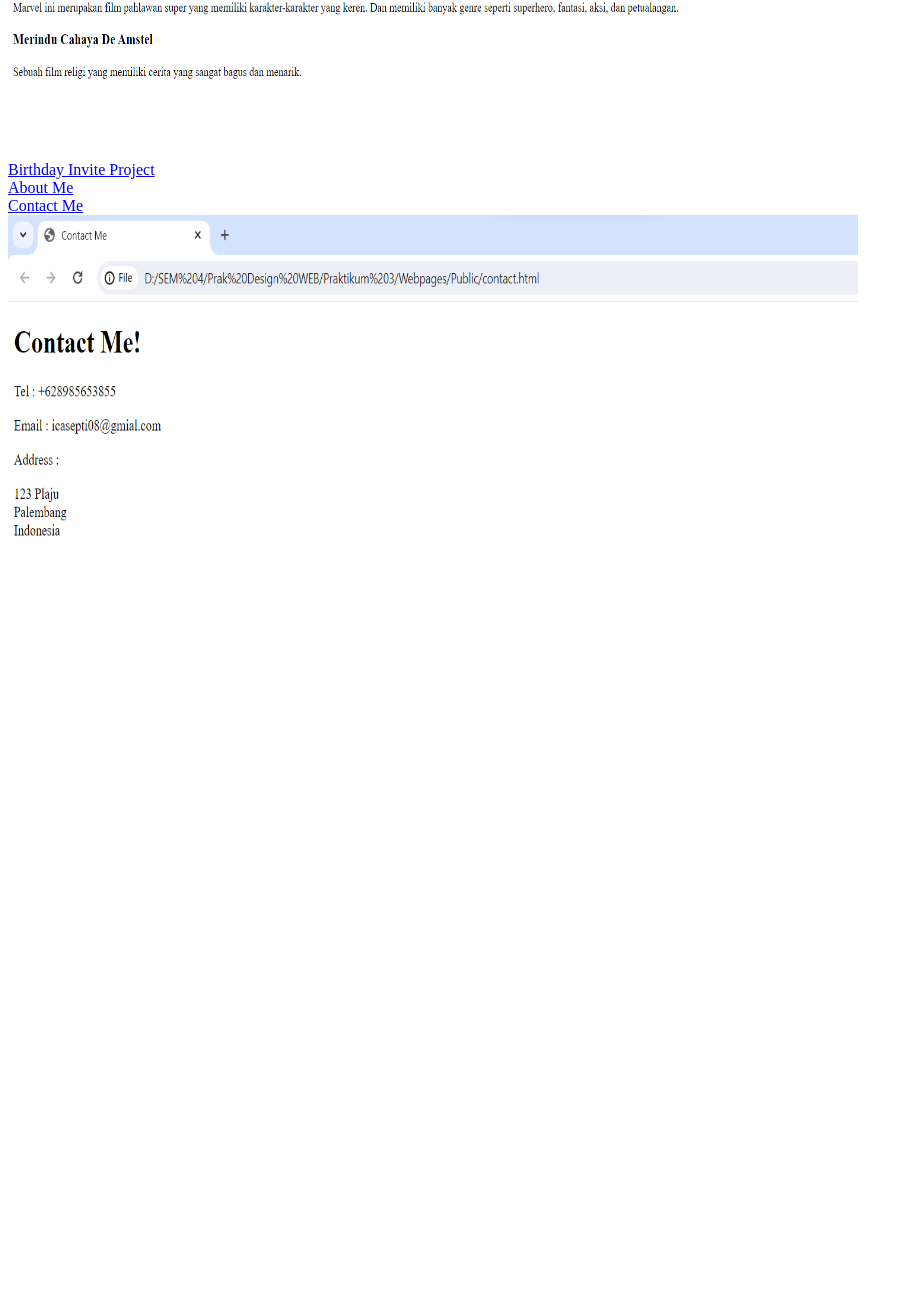
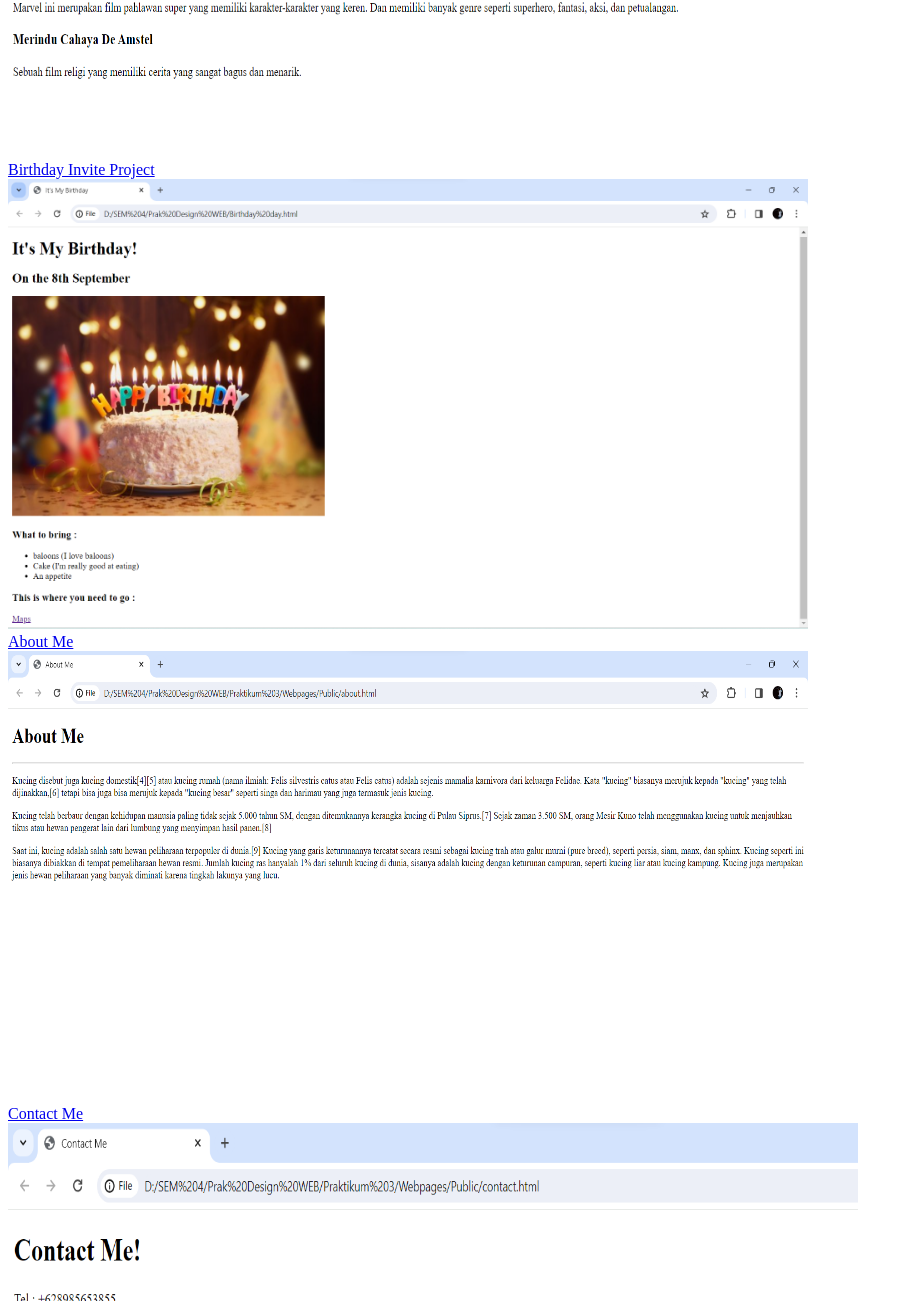
Before and after one commit to Septifrilisya08/MultipageWebsite, a plain HTML site: page index.html in a window 1280 px wide. Shown: the part 448-1749 px from the top of the page, without its empty margins (0-913 px from the left). Before the commit the page ends 1125 px from the top, so only its background shows below. Drawn offline with Linux system fonts and the light colour scheme.

Commit message:
Update index.html

```diff
--- a/index.html
+++ b/index.html
@@ -10,7 +10,9 @@
 	<a href="./public/bestmovie.html">Movie Rangking Project</a> <br>
 	<img src="./asset/images/bestmovie.png" alt="bestmovie" width="800" height="450"> <br>
 	<a href="./public/Birthday day.html">Birthday Invite Project</a> <br>
+	<img src="./asset/images/birthday.png" alt="bestmovie" width="800" height="450"> <br>
 	<a href="./public/about.html">About Me</a> <br>
+	<img src="./asset/images/aboutMe.png" alt="bestmovie" width="800" height="450"> <br>
 	<a href="./public/contact.html">Contact Me</a> <br>
 	<img src="./asset/images/contact.png" alt="contact" width="850" height="450">
 </body>
```
